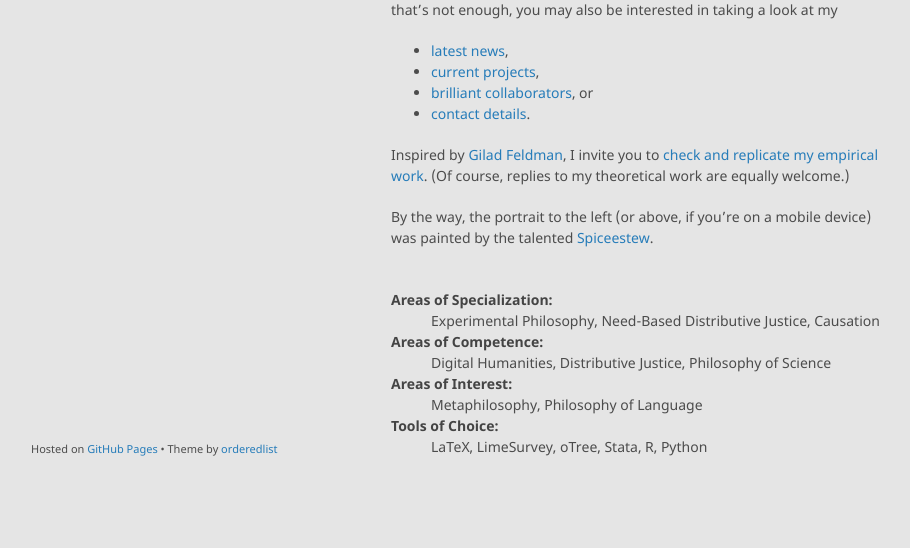
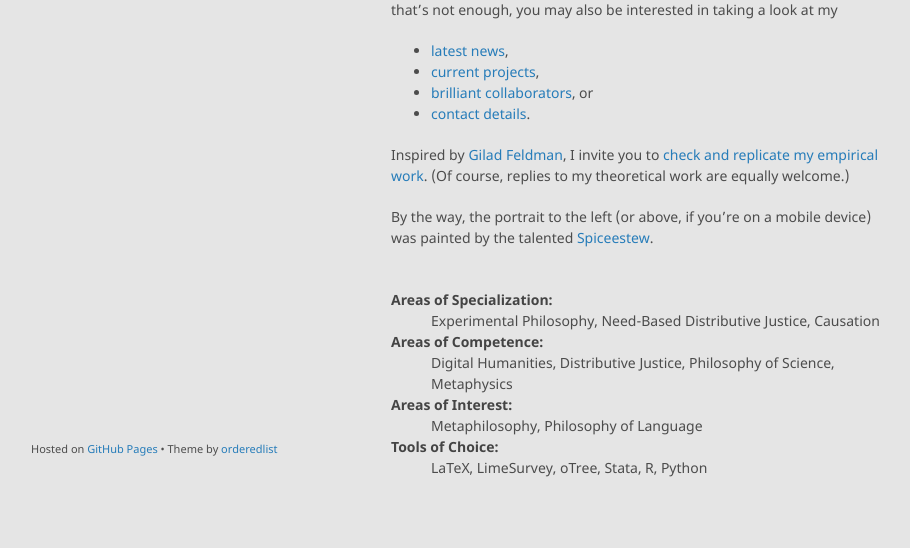
Before and after one commit to alephmembeth/alephmembeth.github.io, a Jekyll site: the page built from index.md, in a window 1280 px wide. Shown: the part 372-920 px from the top of the page, without its empty margins (179-1089 px from the left). Built offline with Jekyll 4.4.1, drawn with Linux system fonts in a browser that asks for light colours.

Commit message:
Update index.md

```diff
--- a/index.md
+++ b/index.md
@@ -30,7 +30,7 @@ By the way, the portrait to the left (or above, if you’re on a mobile device)
    <dt>Areas of Specialization:</dt>
       <dd>Experimental Philosophy, Need-Based Distributive Justice, Causation</dd>
    <dt>Areas of Competence:</dt>
-      <dd>Digital Humanities, Distributive Justice, Philosophy of Science</dd>
+      <dd>Digital Humanities, Distributive Justice, Philosophy of Science, Metaphysics</dd>
    <dt>Areas of Interest:</dt>
       <dd>Metaphilosophy, Philosophy of Language</dd>
    <dt>Tools of Choice:</dt>
```
